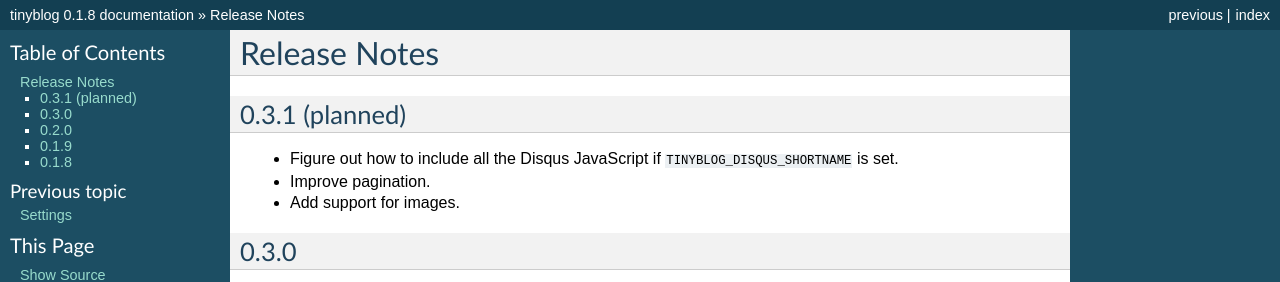
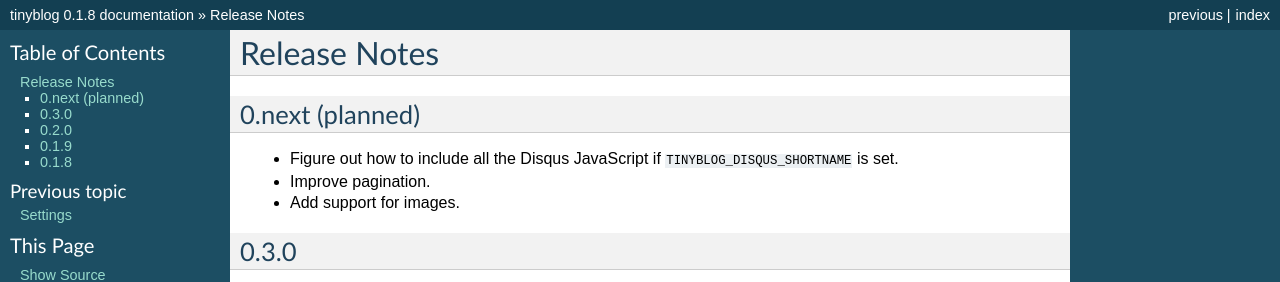
Before and after one commit to dominicrodger/tinyblog, a Sphinx documentation site: the page built from docs/release_notes.rst, in a window 1280 px wide. Shown: the top 282 px of the page. Built offline with Sphinx 7.4.7, drawn with Linux system fonts in a browser that asks for light colours.

Commit message:
Rename 0.3.1 to 0.next
I never seem to get around to fixing these things. Ahem.

```diff
--- a/docs/release_notes.rst
+++ b/docs/release_notes.rst
@@ -1,8 +1,8 @@
 Release Notes
 *************
 
-0.3.1 (planned)
-===============
+0.next (planned)
+================
 
 * Figure out how to include all the Disqus JavaScript if
   ``TINYBLOG_DISQUS_SHORTNAME`` is set.
```
